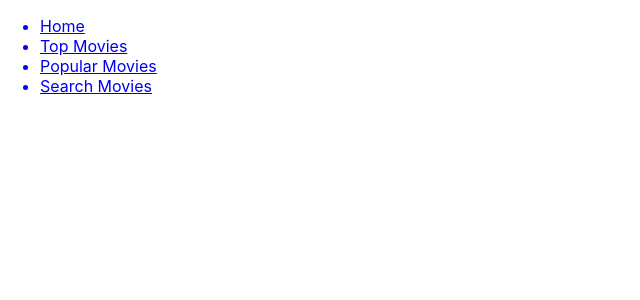
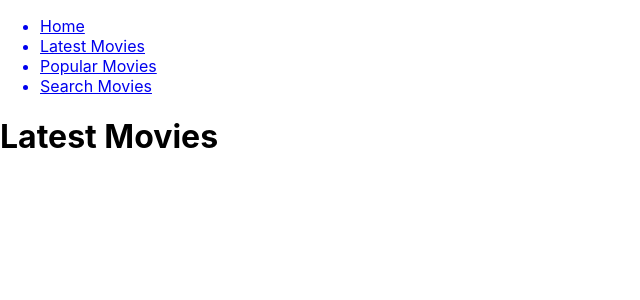
Before and after one commit to rebequi/App-Movie-React, a React (Create React App) app: page /latest-movies in a window 1280 px wide. Shown: the top 300 px of the page, without its empty margins (0-640 px from the left). Built offline with nearby package versions, Linux system fonts and the light colour scheme.

Commit message:
funcionalidad de peliculas home-page listo

```diff
--- a/src/App.js
+++ b/src/App.js
@@ -1,14 +1,12 @@
 import { useState } from "react";
 import NavBar from './components/NavBar';
 import Home from './components/Home';
-import TopMov from './components/TopMov';
+import LatestMov from './components/LatestMov';
 import PopularMov from './components/PopularMov';
 import Search from './components/Search';
 import { Routes, Route, BrowserRouter, Link} from "react-router-dom";
 import "./App.css";
 
-const url =
-  "https://api.themoviedb.org/3/movie/550?api_key=d1442e8bf87a64d50e46ee06557beec6";
 
 const App = () => {
   return (
@@ -18,7 +16,7 @@ const App = () => {
       <NavBar/>
        <Routes>
           <Route path="/" element={<Home />} />
-          <Route path="/top-movies" element={<TopMov />}/>
+          <Route path="/latest-movies" element={<LatestMov />}/>
           <Route path="/popular-movies" element={<PopularMov />} />
           <Route path="/search" element={<Search />}/>
        </Routes>
--- /dev/null
+++ b/src/components/LatestMov.js
@@ -0,0 +1,9 @@
+const LatestMov = () => {
+  return (
+      <div>
+          <h1>Latest Movies</h1>
+      </div>
+  )
+}
+
+export default LatestMov
--- a/src/components/NavBar.js
+++ b/src/components/NavBar.js
@@ -7,8 +7,8 @@ const NavBar = () => {
           <li>Home</li>
         </Link>
 
-        <Link to="/top-movies">
-          <li>Top Movies</li>
+        <Link to="/latest-movies">
+          <li>Latest Movies</li>
         </Link>
 
         <Link to="/popular-movies">
--- a/src/components/TopMov.js
+++ /dev/null
@@ -1,9 +0,0 @@
-const TopMov = () => {
-  return (
-      <div>
-          <h1>Top Movies</h1>
-      </div>
-  )
-}
-
-export default TopMov
```
